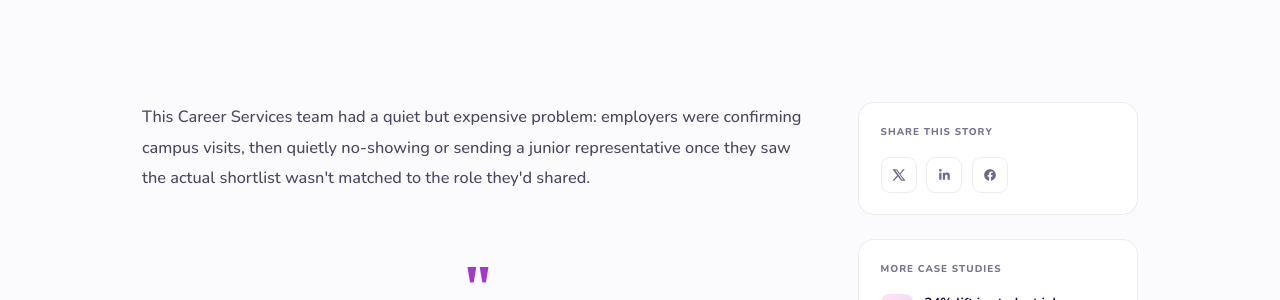
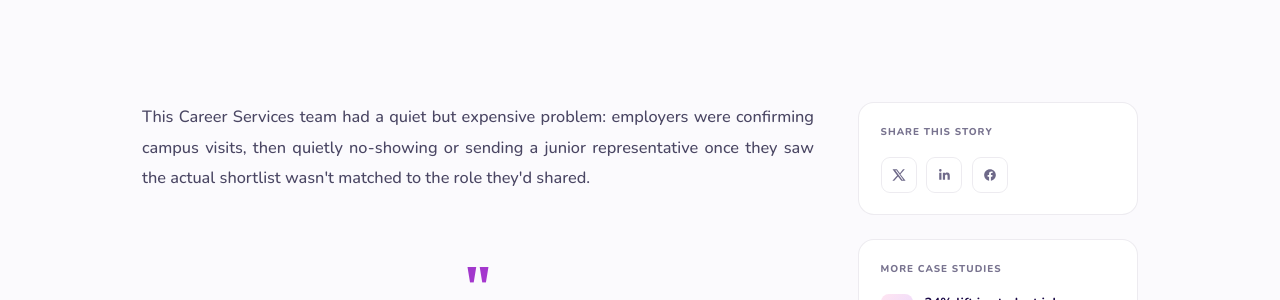
Before and after one commit to Leapath/leapath-website, a Jekyll site: the page built from _data/_v2_posts/vardhman-mba-case-study.md, in a window 1280 px wide and 1400 px high, scrolled down 522 px. Shown: the part 150-450 px from the top of the window. Built offline with Jekyll 4.4.1, drawn with Linux system fonts in a browser that asks for light colours.

Commit message:
Justify body text on blog posts, case studies, and careers job descriptions
Applies the same text-align:justify + text-justify:inter-word + hyphens
treatment already used on the legal pages to .bp__p (blog post body),
.cs-article p (case study body), and the careers role-detail drawer's
description and "your first 90 days" paragraphs, for consistent ragged
line-endings across all long-form content.

Co-Authored-By: Claude Sonnet 5 <noreply@anthropic.com>

```diff
--- a/css/v2/blog-post.css
+++ b/css/v2/blog-post.css
@@ -34,7 +34,7 @@
 .bp__promo-t{font-size:.92rem;font-weight:800;color:var(--navy);margin-bottom:.5rem;line-height:1.35}
 .bp__promo-d{font-size:.78rem;color:var(--txt3);line-height:1.6;margin-bottom:1.15rem;font-weight:500}
 .bp__promo .btn{width:100%;justify-content:center}
-.bp__p{margin-bottom:1.65rem;font-size:1.02rem;line-height:1.85}
+.bp__p{margin-bottom:1.65rem;font-size:1.02rem;line-height:1.85;text-align:justify;text-justify:inter-word;hyphens:auto}
 .bp__p:first-of-type{font-size:1.15rem;font-weight:600;color:var(--navy);line-height:1.7}
 .bp__article .ip-h2{font-size:1.6rem;margin-top:3rem;margin-bottom:1.25rem;position:relative;padding-left:1.1rem}
 .bp__article .ip-h2::before{content:'';position:absolute;left:0;top:.2em;bottom:.2em;width:4px;border-radius:4px;background:var(--grad)}
--- a/css/v2/careers.css
+++ b/css/v2/careers.css
@@ -1667,6 +1667,9 @@
   color: var(--text-muted);
   line-height: 1.75;
   margin: 0 0 1.5rem;
+  text-align: justify;
+  text-justify: inter-word;
+  hyphens: auto;
 }
 
 .careers-drawer__ninety {
@@ -1693,6 +1696,9 @@
   color: var(--text-muted);
   line-height: 1.65;
   margin: 0;
+  text-align: justify;
+  text-justify: inter-word;
+  hyphens: auto;
 }
 
 .careers-drawer__section {
--- a/css/v2/case-studies.css
+++ b/css/v2/case-studies.css
@@ -88,7 +88,7 @@
 
 .cs-layout{display:grid;grid-template-columns:1fr 280px;gap:2.75rem;align-items:start;max-width:1060px;margin:0 auto}
 .cs-article{max-width:720px;margin:0}
-.cs-article p{font-size:1.02rem;color:var(--txt2);line-height:1.85;font-weight:500;margin-bottom:1.5rem}
+.cs-article p{font-size:1.02rem;color:var(--txt2);line-height:1.85;font-weight:500;margin-bottom:1.5rem;text-align:justify;text-justify:inter-word;hyphens:auto}
 .cs-article h2{font-size:1.5rem;font-weight:900;color:var(--navy);letter-spacing:-.02em;margin:2.5rem 0 1rem}
 .cs-article h3{font-size:1.15rem;font-weight:800;color:var(--navy);margin:2rem 0 .85rem}
 .cs-article ul,.cs-article ol{margin:0 0 1.5rem 1.25rem;padding:0}
```
